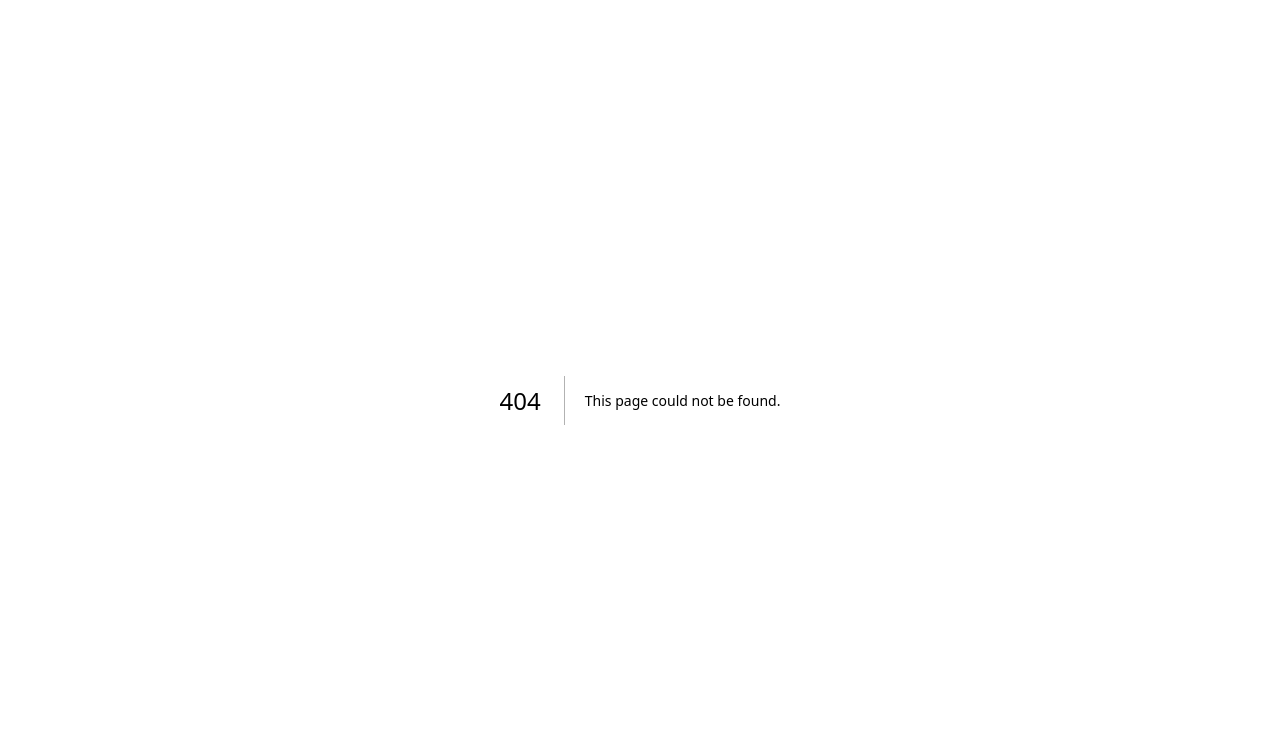
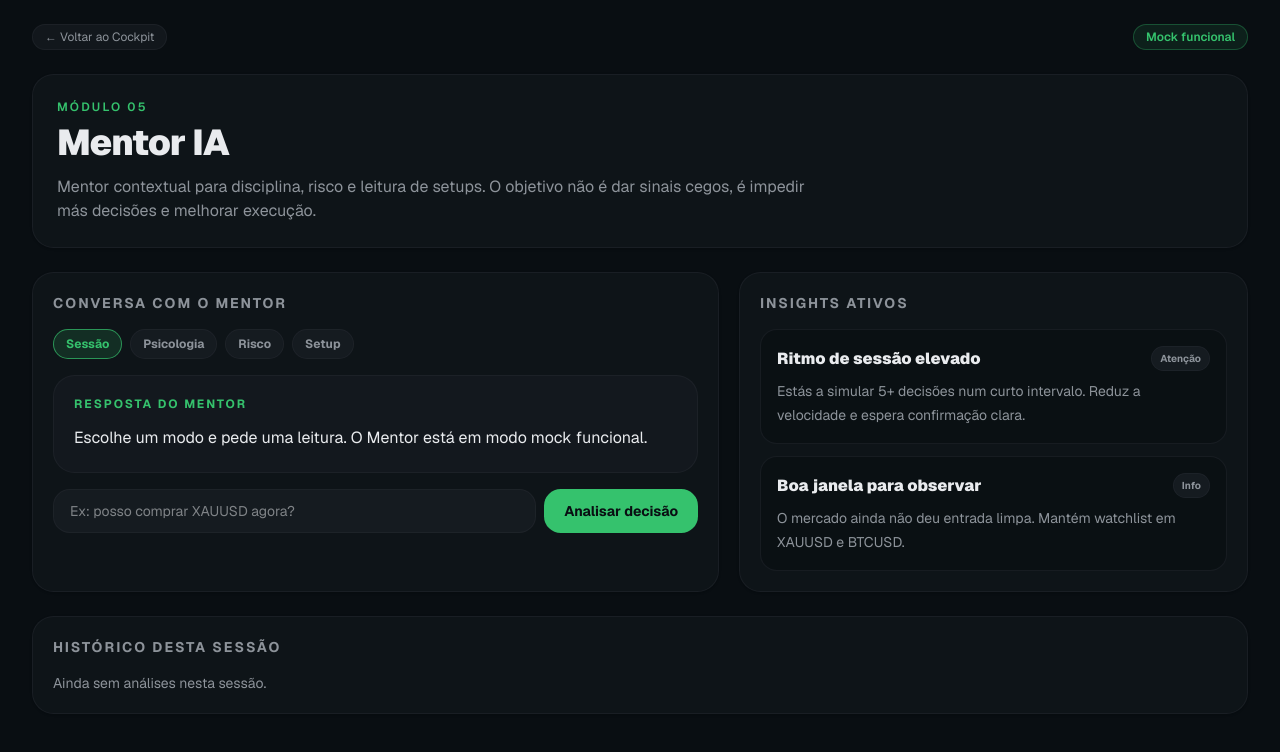
Before and after one commit to ineslourenco7/v0-recreate-trading-dashboard, a Next.js app: page /mentor in a window 1280 px wide. Before the commit this address had no page. Shown: the top 752 px of the page. Built offline with nearby package versions, Linux system fonts and the light colour scheme.

Commit message:
Add AI mentor module page

```diff
--- /dev/null
+++ b/app/mentor/page.tsx
@@ -0,0 +1,131 @@
+"use client"
+
+import { useMemo, useState } from "react"
+import { ModuleCard, ModulePage } from "@/components/hermes/module-page"
+
+const mentorModes = ["Sessão", "Psicologia", "Risco", "Setup"] as const
+
+type MentorMode = (typeof mentorModes)[number]
+
+type Insight = {
+  id: string
+  title: string
+  severity: "Info" | "Atenção" | "Bloqueio"
+  body: string
+}
+
+const insightPool: Record<MentorMode, Insight[]> = {
+  Sessão: [
+    { id: "s1", title: "Ritmo de sessão elevado", severity: "Atenção", body: "Estás a simular 5+ decisões num curto intervalo. Reduz a velocidade e espera confirmação clara." },
+    { id: "s2", title: "Boa janela para observar", severity: "Info", body: "O mercado ainda não deu entrada limpa. Mantém watchlist em XAUUSD e BTCUSD." },
+  ],
+  Psicologia: [
+    { id: "p1", title: "Risco de FOMO", severity: "Atenção", body: "O preço já se afastou da zona ideal. Entrar agora aumenta a probabilidade de chase." },
+    { id: "p2", title: "Disciplina preservada", severity: "Info", body: "Esperar pela liquidez ser varrida é mais importante do que apanhar o primeiro impulso." },
+  ],
+  Risco: [
+    { id: "r1", title: "Reduzir exposição", severity: "Atenção", body: "Para este contexto, o risco sugerido é 0.5% até haver confirmação de direção." },
+    { id: "r2", title: "Trade bloqueado", severity: "Bloqueio", body: "Não executar se já atingiste o limite diário ou se a entrada não respeitar SL lógico." },
+  ],
+  Setup: [
+    { id: "st1", title: "Setup 123 incompleto", severity: "Atenção", body: "A Vela 3 ainda não confirmou continuação. Espera fecho acima/abaixo da estrutura." },
+    { id: "st2", title: "Pullback válido", severity: "Info", body: "O setup ganha qualidade se houver reteste à zona da EMA/pullback com pavio de rejeição." },
+  ],
+}
+
+export default function MentorPage() {
+  const [mode, setMode] = useState<MentorMode>("Sessão")
+  const [question, setQuestion] = useState("")
+  const [answer, setAnswer] = useState("Escolhe um modo e pede uma leitura. O Mentor está em modo mock funcional.")
+  const [history, setHistory] = useState<string[]>([])
+
+  const insights = useMemo(() => insightPool[mode], [mode])
+
+  function askMentor() {
+    const clean = question.trim()
+    const main = insights[0]
+    const response = clean
+      ? `${main.title}: ${main.body} Pergunta analisada: “${clean}”.`
+      : `${main.title}: ${main.body}`
+
+    setAnswer(response)
+    setHistory((current) => [response, ...current].slice(0, 5))
+    setQuestion("")
+  }
+
+  return (
+    <ModulePage
+      eyebrow="Módulo 05"
+      title="Mentor IA"
+      description="Mentor contextual para disciplina, risco e leitura de setups. O objetivo não é dar sinais cegos, é impedir más decisões e melhorar execução."
+    >
+      <div className="grid gap-5 lg:grid-cols-[1.35fr_1fr]">
+        <ModuleCard title="Conversa com o Mentor">
+          <div className="mb-4 flex flex-wrap gap-2">
+            {mentorModes.map((item) => (
+              <button
+                key={item}
+                type="button"
+                onClick={() => setMode(item)}
+                className={`rounded-full border px-3 py-1.5 text-xs font-bold transition ${
+                  mode === item
+                    ? "border-primary/70 bg-primary/15 text-primary"
+                    : "border-border/70 bg-secondary/40 text-muted-foreground hover:text-foreground"
+                }`}
+              >
+                {item}
+              </button>
+            ))}
+          </div>
+
+          <div className="rounded-2xl border border-border/70 bg-secondary/30 p-5">
+            <p className="text-xs font-bold uppercase tracking-[0.16em] text-primary">Resposta do Mentor</p>
+            <p className="mt-3 text-base leading-7 text-foreground">{answer}</p>
+          </div>
+
+          <div className="mt-4 flex flex-col gap-2 md:flex-row">
+            <input
+              value={question}
+              onChange={(event) => setQuestion(event.target.value)}
+              placeholder="Ex: posso comprar XAUUSD agora?"
+              className="h-11 flex-1 rounded-xl border border-border/70 bg-secondary/40 px-4 text-sm outline-none transition focus:border-primary/50"
+            />
+            <button onClick={askMentor} className="rounded-xl bg-primary px-5 py-3 text-sm font-bold text-primary-foreground transition hover:opacity-90">
+              Analisar decisão
+            </button>
+          </div>
+        </ModuleCard>
+
+        <ModuleCard title="Insights ativos">
+          <div className="space-y-3">
+            {insights.map((insight) => (
+              <div key={insight.id} className="rounded-xl border border-border/70 bg-background/60 p-4">
+                <div className="flex items-center justify-between gap-3">
+                  <p className="font-black">{insight.title}</p>
+                  <span className="rounded-full border border-border/70 bg-secondary/50 px-2 py-1 text-[10px] font-bold text-muted-foreground">
+                    {insight.severity}
+                  </span>
+                </div>
+                <p className="mt-2 text-sm leading-6 text-muted-foreground">{insight.body}</p>
+              </div>
+            ))}
+          </div>
+        </ModuleCard>
+      </div>
+
+      <ModuleCard title="Histórico desta sessão">
+        {history.length === 0 ? (
+          <p className="text-sm text-muted-foreground">Ainda sem análises nesta sessão.</p>
+        ) : (
+          <ul className="space-y-2">
+            {history.map((item, index) => (
+              <li key={index} className="rounded-xl border border-border/70 bg-secondary/30 p-3 text-sm text-muted-foreground">
+                {item}
+              </li>
+            ))}
+          </ul>
+        )}
+      </ModuleCard>
+    </ModulePage>
+  )
+}
```
